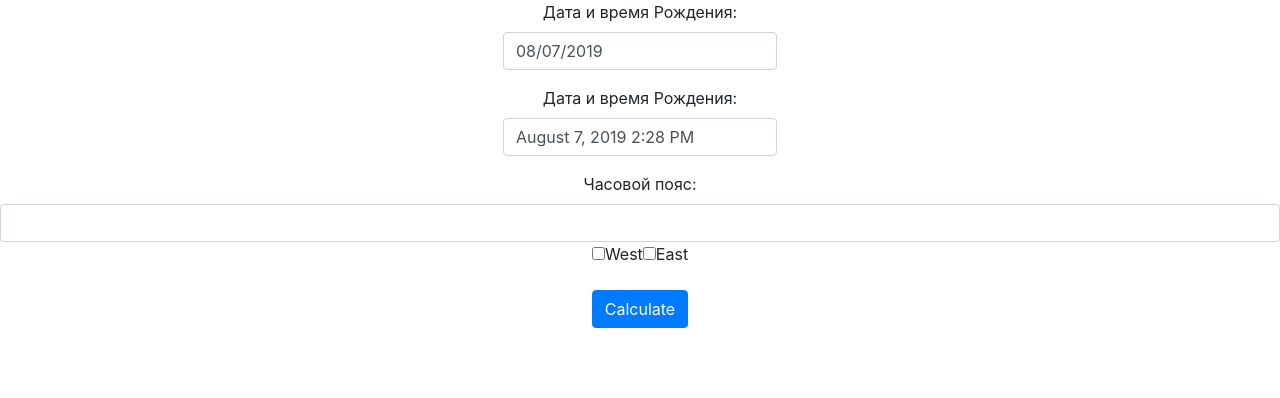
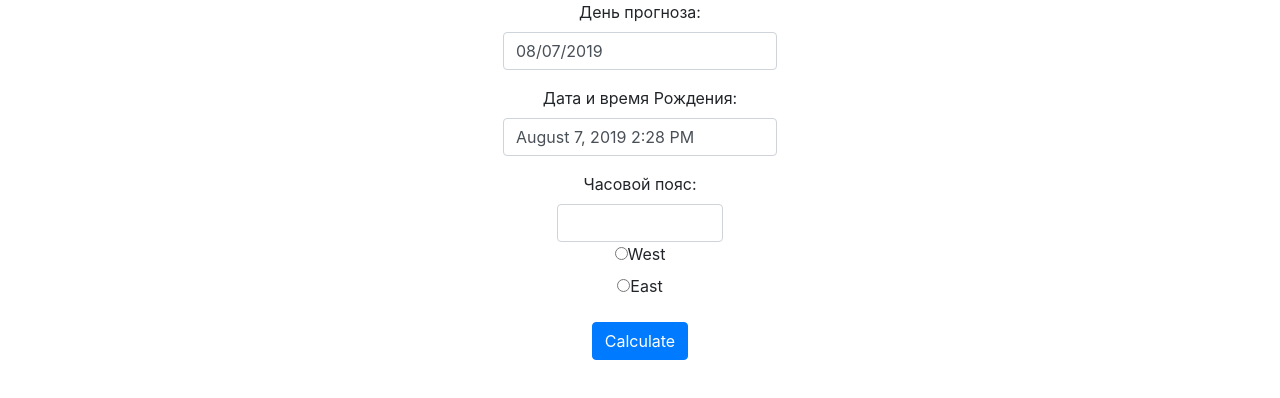
Before and after one commit to janesessive/moon-calendar, a React (Create React App) app: page / in a window 1280 px wide. Shown: the top 398 px of the page. Built offline with nearby package versions, Linux system fonts and the light colour scheme.

Commit message:
radio buttom

```diff
--- a/src/components/UserForm/UserForm.js
+++ b/src/components/UserForm/UserForm.js
@@ -11,7 +11,8 @@ class UserForm extends Component {
     this.state = {
       currentDate: new Date(),
       birthDate: new Date(),
-      timeZone: null
+      timeZone: null,
+      selectedOption: null
     };
     this.handleChangeCurrentDate = this.handleChangeCurrentDate.bind(this);
     this.handleChangeBirthDate = this.handleChangeBirthDate.bind(this);
@@ -33,6 +34,12 @@ class UserForm extends Component {
     const zoneNumber = e.target.value;
     this.setState({ timeZone: zoneNumber });
   };
+
+  handleOptionChange = e => {
+    this.setState({
+      selectedOption: e.target.value
+    });
+  }
 
   calculateResult = () => {
     let birthDate = this.state.birthDate;
@@ -59,9 +66,10 @@ class UserForm extends Component {
   render() {
     return (
       <div>
+        <div className="container .col-sm-2">
         <form>
           <div className="form-group">
-            <label htmlFor="currentDate">Дата и время Рождения: </label>
+            <label htmlFor="currentDate">День прогноза: </label>
             <div>
               <DatePicker
                 className="form-control"
@@ -89,20 +97,42 @@ class UserForm extends Component {
             <label htmlFor="timeZone">Часовой пояс: </label>
             <input
               className="form-control"
+              style={{ margin: "auto", width: "15%"}}
               id="timeZone"
               type="number"
               onChange={this.onTimeZoneChanged}
               value={this.state.timeZone}
             />
 
-            <label>
+            {/* <label>
               <input type="checkbox" value="west" name="zone" id="zone_west" />
               West
             </label>
             <label>
               <input type="checkbox" value="east" name="zone" id="zone_east" />
               East
-            </label>
+            </label> */}
+            <form>
+    <div className="radio">
+      <label>
+        <input
+        type="radio"
+        value="west" checked={this.state.selectedOption === 'west'}
+        onChange={this.handleOptionChange} />
+        West
+      </label>
+    </div>
+    <div className="radio">
+      <label>
+        <input
+        type="radio"
+        value="east"
+        checked={this.state.selectedOption === 'east'}
+        onChange={this.handleOptionChange} />
+        East
+      </label>
+    </div>
+  </form>
           </div>
         </form>
         <button
@@ -112,6 +142,7 @@ class UserForm extends Component {
         >
           Calculate
         </button>
+      </ div>
         <div>
           <PanchangaInfo
             info={this.state.birthInfo}
```
